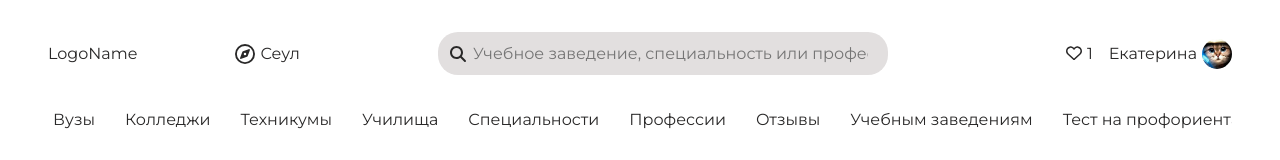
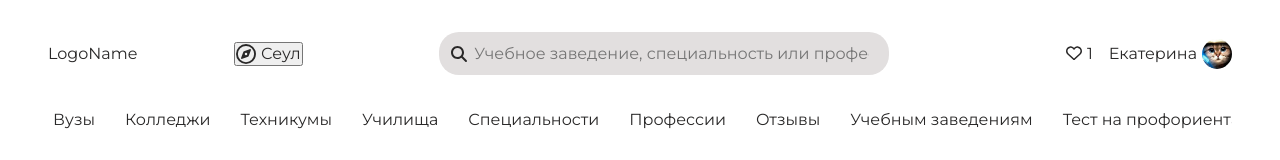
Before and after one commit to stillNiceTanya/Header, a React (Create React App) app: page / in a window 1280 px wide. Shown: the top 160 px of the page. Built offline with nearby package versions, Linux system fonts and the light colour scheme; the HTML template or start-up script is replaced by a standard one.

Commit message:
Add outside click logic on popup

```diff
--- a/src/components/Header/components/LocationPopUp/LocationPopUp.jsx
+++ b/src/components/Header/components/LocationPopUp/LocationPopUp.jsx
@@ -3,6 +3,8 @@ import Select from "react-select";
 import "./LocationPopUp.css";
 
 //TODO
+// вешаю онклик на виндоу, если таргет попап - то ретерн, если таргет не поп ап, то попап скрыть
+// и второй способ найти react-click-outside и переиспользовать
 
 // создаем в попапе кнопку сохранить под списком
 // при сохранении(только когда что-то выбрано, если не выбрано, то кнопка сохранить нерабочая), список сохраненных городов появляется в списке компонента lacatino-select
--- a/src/components/Header/components/TopBar/LocationSelectButton/LocationSelectButton.jsx
+++ b/src/components/Header/components/TopBar/LocationSelectButton/LocationSelectButton.jsx
@@ -3,6 +3,7 @@ import { FontAwesomeIcon } from "@fortawesome/react-fontawesome";
 import { useState, useEffect } from "react";
 import LocationPopUp from "../../LocationPopUp/LocationPopUp";
 import preloader from "./img/loading-loader.svg";
+import OutsideAlerter from "../../hooks/useOutsideClick";
 
 import "./LocationSelectButton.css";
 
@@ -45,8 +46,8 @@ const LocationSelectButton = ({ onClick }) => {
   }, [showPopup, areasData]);
 
   return (
-    <div>
-      <div
+    <OutsideAlerter onOutsiteClick={handleTogglePopup}>
+      <button
         className="location-select-button"
         onClick={handleTogglePopup}
       >
@@ -55,7 +56,7 @@ const LocationSelectButton = ({ onClick }) => {
           className="location-icon"
         />
         <span>Сеул</span>
-      </div>
+      </button>
 
       <div className="popup-preloader-wrapper">
         {showPopup && (
@@ -72,7 +73,7 @@ const LocationSelectButton = ({ onClick }) => {
           />
         )}
       </div>
-    </div>
+    </OutsideAlerter>
   );
 };
 
--- /dev/null
+++ b/src/components/Header/components/hooks/useOutsideClick.jsx
@@ -0,0 +1,22 @@
+import React, { useRef, useEffect } from "react";
+
+function useOutsideAlerter(ref, callback) {
+  useEffect(() => {
+    function handleClickOutside(event) {
+      if (ref.current && !ref.current.contains(event.target)) {
+        callback();
+      }
+    }
+    document.addEventListener("mousedown", handleClickOutside);
+    return () => {
+      document.removeEventListener("mousedown", handleClickOutside);
+    };
+  }, [ref, callback]);
+}
+
+export default function OutsideAlerter({ children, onOutsiteClick }) {
+  const wrapperRef = useRef(null);
+  useOutsideAlerter(wrapperRef, onOutsiteClick);
+
+  return <div ref={wrapperRef}>{children}</div>;
+}
```
